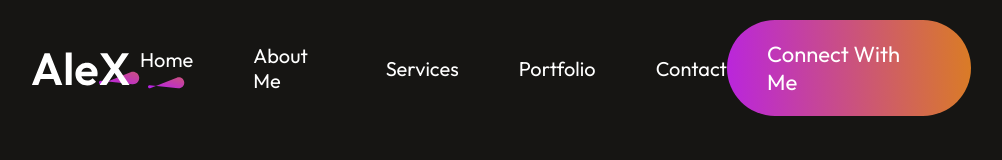
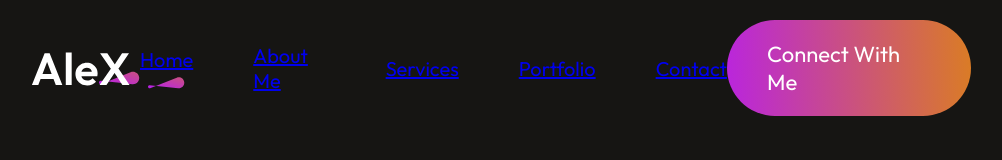
Before and after one commit to phi-ux/portfolio.dphil, a React (Vite) app: page / in a window 1280 px wide. Shown: the top 160 px of the page, without its empty margins (139-1141 px from the left). Built offline with nearby package versions, Linux system fonts and the light colour scheme.

Commit message:
Navbar functionality

```diff
--- a/src/Components/Navbar/Navbar.jsx
+++ b/src/Components/Navbar/Navbar.jsx
@@ -3,7 +3,6 @@
 import Logo from '../../assets/logo.svg'
 import underline from '../../assets/nav_underline.svg'
 import AnchorLink from 'react-anchor-link-smooth-scroll'
-
 
 const Navbar = () => {
 
@@ -13,11 +12,11 @@
     <div className='navbar'>
         <img src={Logo} alt="" />
         <ul className="nav-menu">
-            <li><p onClick={()=>setMenu("home")}>Home</p>{menu === "home"? <img src={underline} alt=''/>:<></>}</li>
-            <li><p onClick={()=>setMenu("about")}>About Me</p>{menu==="about"? <img src={underline} alt=''/>:<></>}</li>
-            <li><p onClick={()=>setMenu("services")}>Services</p>{menu==="services"? <img src={underline} alt=''/>:<></>}</li>
-            <li><p onClick={()=>setMenu("portfolio")}>Portfolio</p>{menu==="portfolio"? <img src={underline} alt=''/>:<></>}</li>
-            <li><p onClick={()=>setMenu("contact")}>Contact</p>{menu==="contact"? <img src={underline} alt=''/>:<></>}</li>
+            <li><AnchorLink className = 'anchor-link' offset = {50} href='#home'><p onClick={()=>setMenu("home")}>Home</p></AnchorLink>{menu === "home"? <img src={underline} alt=''/>:<></>}</li>
+            <li><AnchorLink className = 'anchor-link' offset = {50} href='#about'><p onClick={()=>setMenu("about")}>About Me</p></AnchorLink>{menu==="about"? <img src={underline} alt=''/>:<></>}</li>
+            <li><AnchorLink className = 'anchor-link' offset = {50} href='#services'><p onClick={()=>setMenu("services")}>Services</p></AnchorLink>{menu==="services"? <img src={underline} alt=''/>:<></>}</li>
+            <li><AnchorLink className = 'anchor-link' offset = {50} href='#work'><p onClick={()=>setMenu("portfolio")}>Portfolio</p></AnchorLink>{menu==="portfolio"? <img src={underline} alt=''/>:<></>}</li>
+            <li><AnchorLink className = 'anchor-link' offset = {50} href='#contact'><p onClick={()=>setMenu("contact")}>Contact</p></AnchorLink>{menu==="contact"? <img src={underline} alt=''/>:<></>}</li>
         </ul>
         <div className="nav-connect">Connect With Me</div>
     </div>
```
Also changed, not shown: 1 other file (tests, documents, lock files or other folders).
